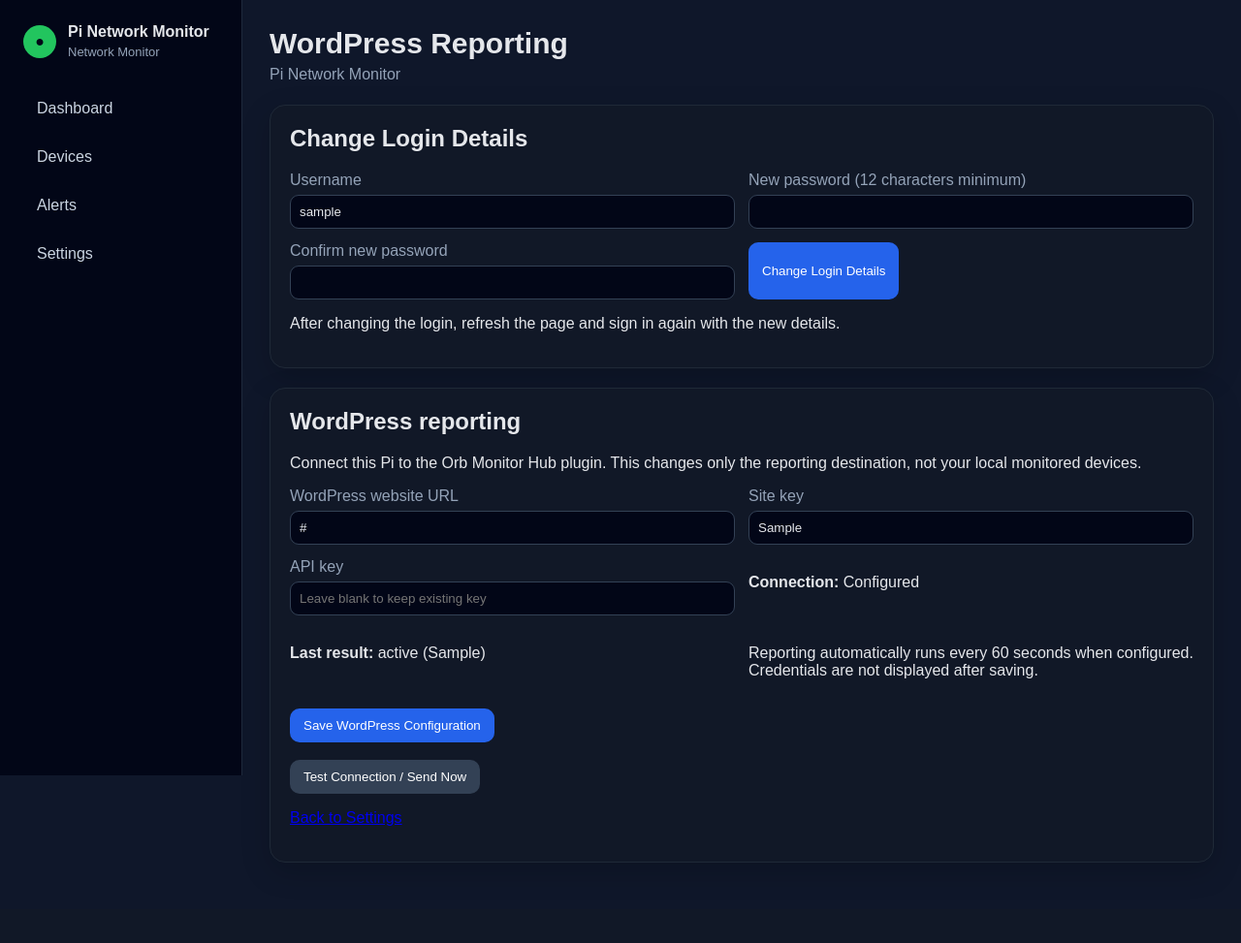
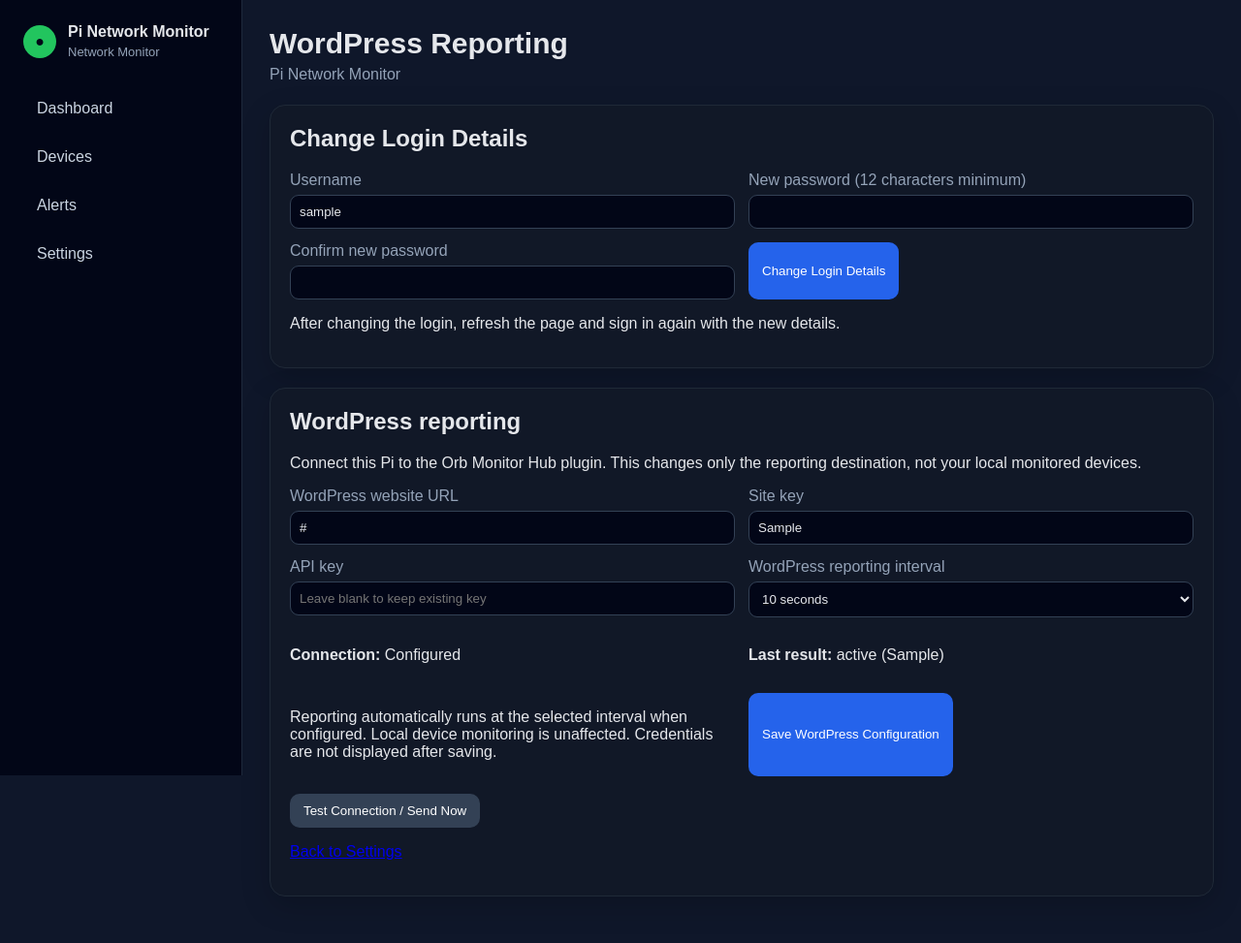
Before and after one commit to OrbITServices/pi-network-monitor, a Node server app: template views/wordpress-settings.ejs in a window 1280 px wide. Shown: the whole page at 97% size. Before the commit the page ends 890 px from the top, so only its background shows below. Run offline with Node 20, Linux system fonts and the light colour scheme; the template is opened without the code that fills it: most values are stand-ins (such as "Sample title", 1, 10 or a date in 2020); some libraries are stand-ins or nearby versions.

Commit message:
Add WordPress reporting interval dropdown to Pi GUI

```diff
--- a/views/wordpress-settings.ejs
+++ b/views/wordpress-settings.ejs
@@ -18,9 +18,16 @@
     <label>WordPress website URL<input name="wordpress_url" type="url" required placeholder="https://orbitserv.co.uk" value="<%= wp.wordpress_url %>"></label>
     <label>Site key<input name="site_key" required pattern="[a-z0-9_-]+" value="<%= wp.site_key %>"></label>
     <label>API key<input name="api_key" type="password" autocomplete="new-password" placeholder="<%= wp.configured ? 'Leave blank to keep existing key' : 'Paste API key from WordPress' %>"></label>
+    <label>WordPress reporting interval
+      <select name="interval_seconds">
+        <% [[10,'10 seconds'],[30,'30 seconds'],[60,'1 minute'],[120,'2 minutes'],[300,'5 minutes'],[600,'10 minutes']].forEach(([seconds,label]) => { %>
+          <option value="<%= seconds %>" <%= wp.interval_seconds === seconds ? 'selected' : '' %>><%= label %></option>
+        <% }) %>
+      </select>
+    </label>
     <p><strong>Connection:</strong> <%= wp.configured ? 'Configured' : 'Not configured' %></p>
     <p><strong>Last result:</strong> <%= wp.lastResult.status %><% if (wp.lastResult.at) { %> (<%= wp.lastResult.at %>)<% } %></p>
-    <p>Reporting automatically runs every 60 seconds when configured. Credentials are not displayed after saving.</p>
+    <p>Reporting automatically runs at the selected interval when configured. Local device monitoring is unaffected. Credentials are not displayed after saving.</p>
     <button class="button" type="submit">Save WordPress Configuration</button>
   </form>
   <form method="post" action="/settings/wordpress/test" class="test-email">
```
